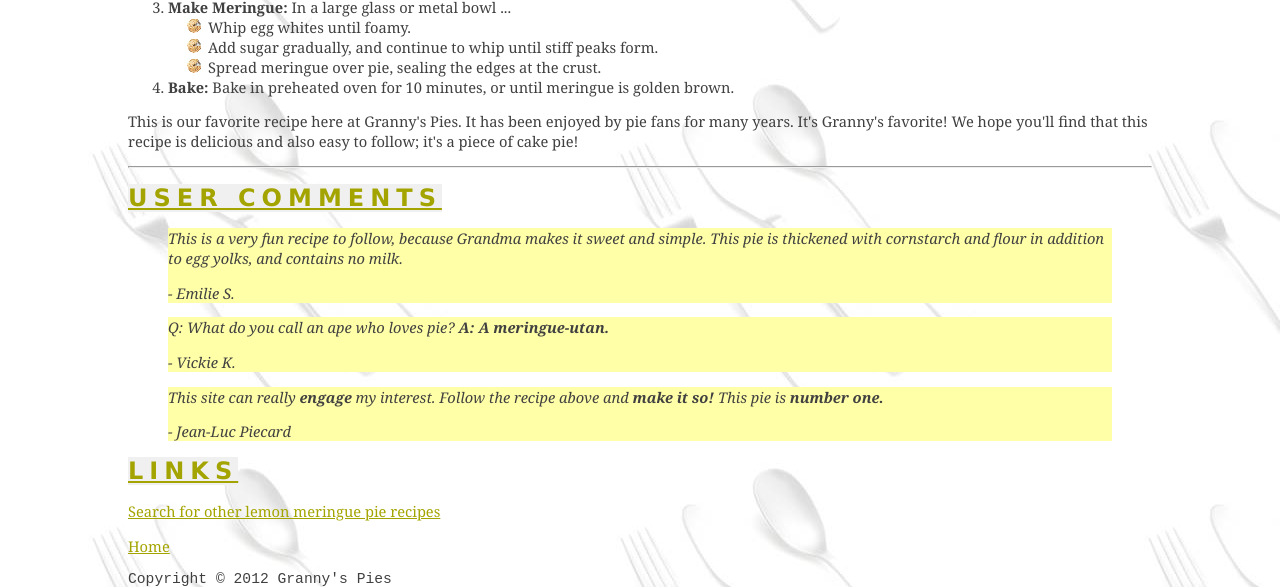
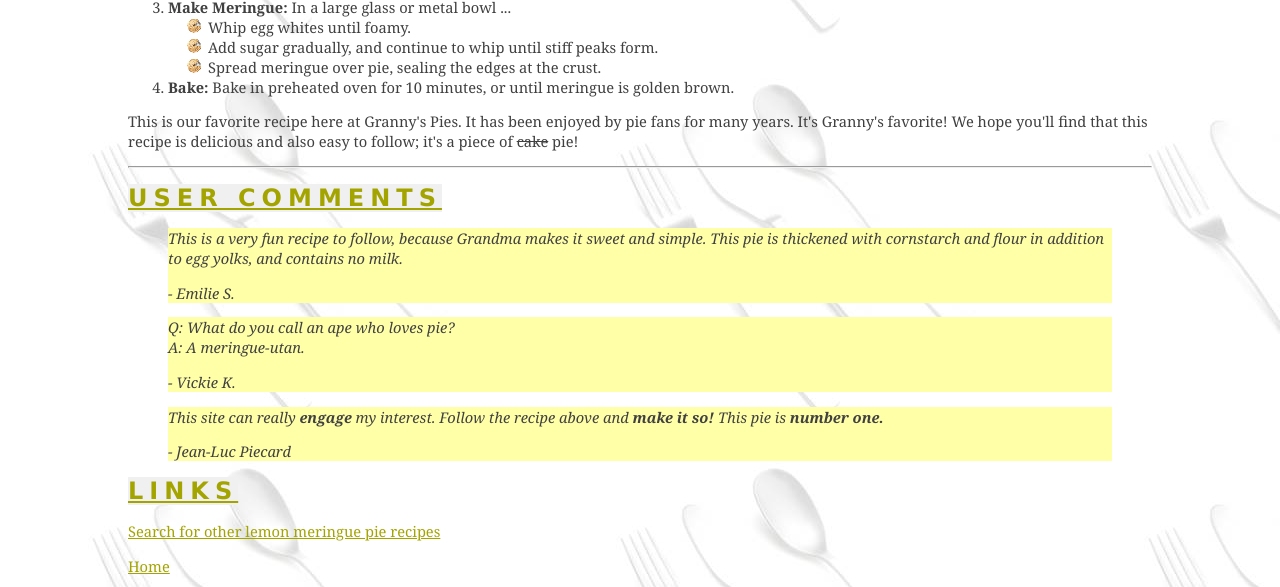
Before and after one commit to fekaduw/WAP, a plain HTML site: page pie.html in a window 1280 px wide. Shown: the part 1098-1685 px from the top of the page. Drawn offline with Linux system fonts and the light colour scheme.

Commit message:
added a style for the deleted word on the pie page

```diff
--- a/css/recipe.css
+++ b/css/recipe.css
@@ -48,3 +48,7 @@ blockquote {
 blockquote span {
   font-weight: bold;
 }
+
+.deleted {
+  text-decoration: line-through;
+}
--- a/pie.html
+++ b/pie.html
@@ -91,7 +91,7 @@
           This is our favorite recipe here at Granny's Pies. It has been enjoyed
           by pie fans for many years. It's Granny's favorite! We hope you'll
           find that this recipe is delicious and also easy to follow; it's a
-          piece of cake pie!
+          piece of <span class="deleted">cake</span> pie!
         </p>
       </div>
       <hr />
@@ -105,7 +105,7 @@
         </blockquote>
         <blockquote>
           Q: What do you call an ape who loves pie?
-          <span>A: A meringue-utan.</span>
+          <br />A: A meringue-utan.
 
           <p>- Vickie K.</p>
         </blockquote>
```
